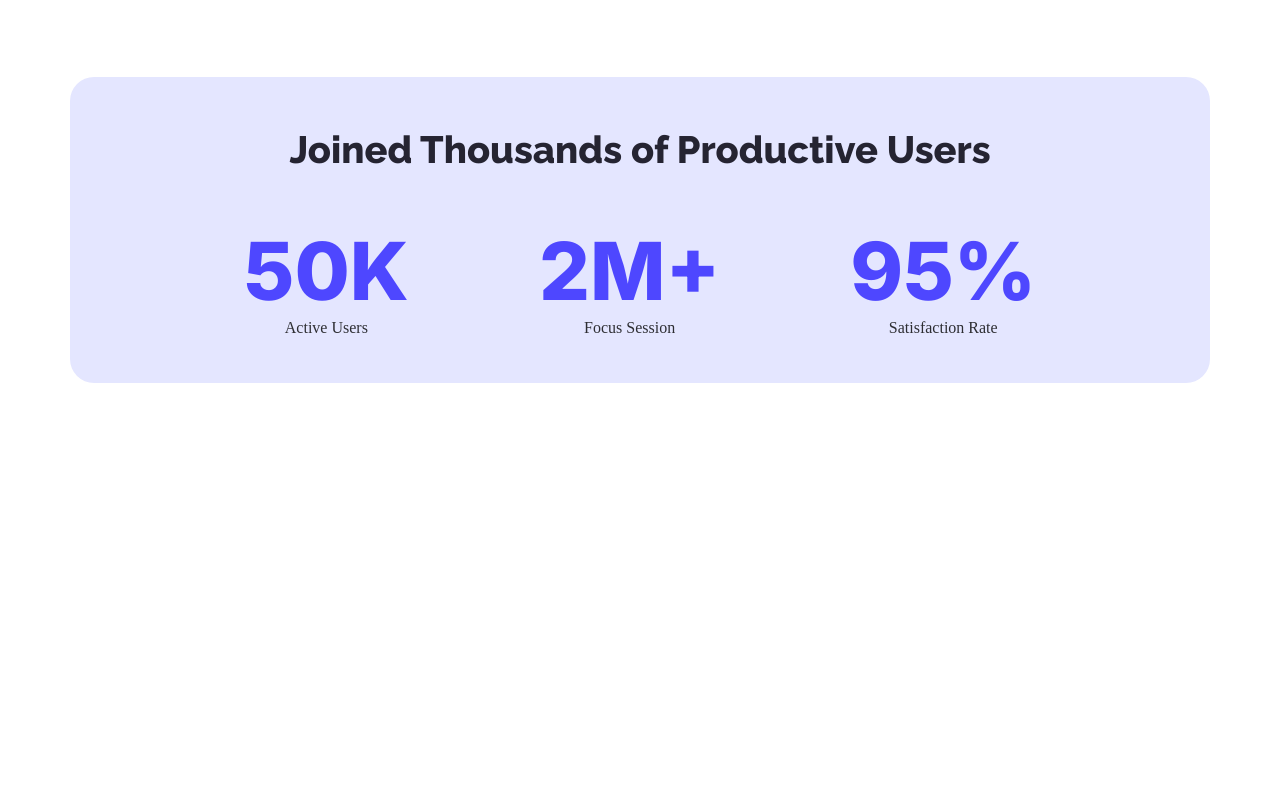
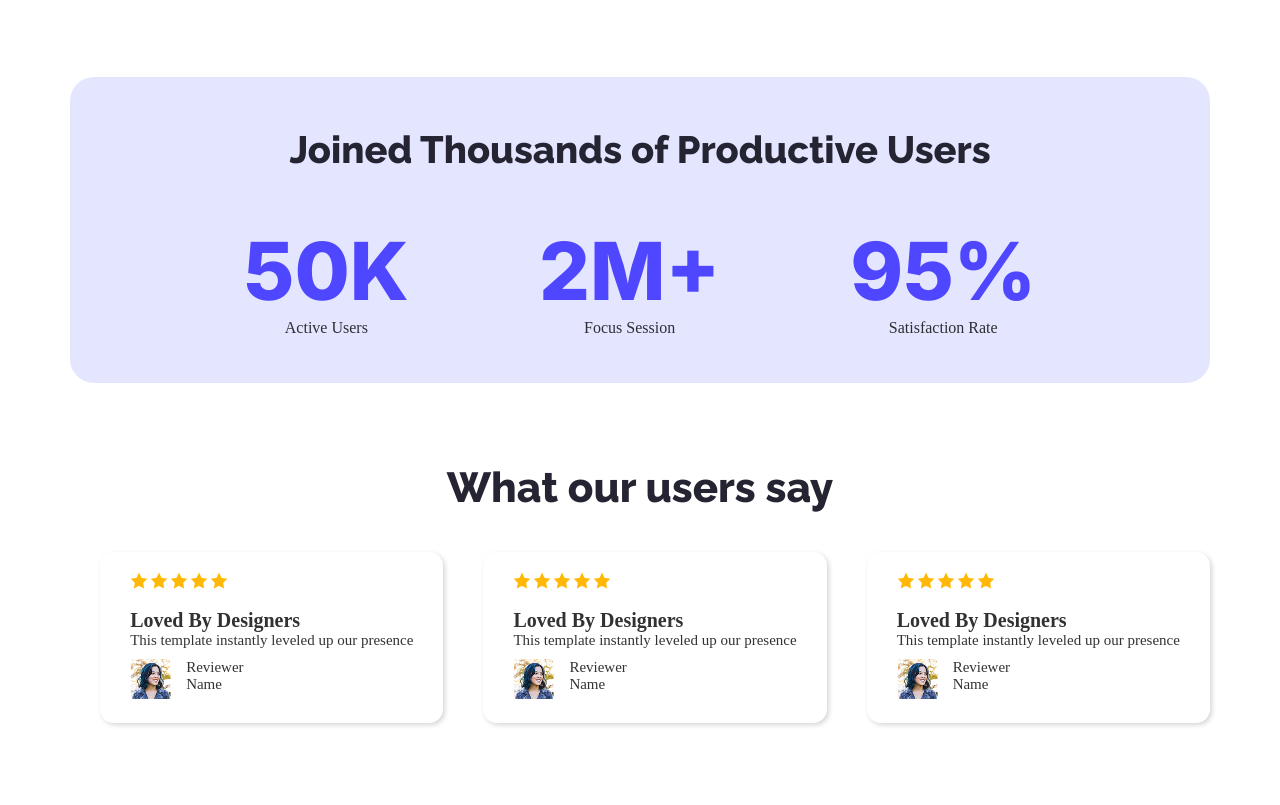
Before and after one commit to Mahfuz5634/Assignment-01, a plain HTML site: page index.html in a window 1280 px wide. Shown: the part 1211-2016 px from the top of the page. Before the commit the page ends 1674 px from the top, so only its background shows below. Drawn offline with Linux system fonts and the light colour scheme.

Commit message:
complete main-section-part3

```diff
--- a/index.css
+++ b/index.css
@@ -150,3 +150,59 @@ nav button:hover{
 .main2 p{
     opacity: 0.8;
 }
+.stars{
+    display: flex;
+    gap: 2px;
+
+}
+.main3{
+    max-width: 1140px;
+    height: 342px;
+    margin: 0 auto;
+
+}
+.main3 h1{
+    text-align: center;
+}
+.main3-card{
+    display: flex;
+    align-items: center;
+    justify-content: center;
+    gap: 40px;
+    margin-left: 30px;
+
+
+
+}
+.card1{
+   box-shadow: 2px 2px 5px rgba(0, 0, 0, 0.164);
+   padding: 20px 30px;
+   border-radius: 14px;
+
+
+}
+.main3-head{
+   margin-bottom: 40px;
+   font-size: 42px;
+    color:#252432;
+}
+.stars{
+   margin-bottom: 20px;
+}
+.main3 h5{
+    font-size: 20px;
+    opacity: 0.8;
+}
+.main3 p{
+    opacity: 0.8;
+    font-size: 15px;
+    margin-bottom: 10px;
+}
+.reviwe{
+    display: flex;
+    gap: 15px;
+
+}
+.hehe{
+
+}
--- a/index.html
+++ b/index.html
@@ -64,6 +64,70 @@
             </div>
           </div>
        </div>
+       <!-- main2 part end here -->
+
+       <!-- main3 part start here -->
+        <div class="main3">
+            <h1 class="main3-head raleway-font">What our users say</h1>
+            <div class="main3-card">
+                 <div class="card1">
+                   <div class="stars">
+                   <img src="./Assets/icon-star.png" alt="star">
+                   <img src="./Assets/icon-star.png" alt="star">
+                   <img src="./Assets/icon-star.png" alt="star">
+                   <img src="./Assets/icon-star.png" alt="star">
+                  <img src="./Assets/icon-star.png" alt="star">
+                 </div>
+                 <h5>Loved By Designers</h5>
+                 <p>This template instantly leveled up our presence</p>
+                 <div class="reviwe">
+                 <span><img src="./Assets/avatar.png" alt=""></span>
+                  <div>
+                    <p>Reviewer <br>
+                    Name</p>
+
+                </div>
+                 </div>
+                 </div>
+                 <div class="card1">
+                   <div class="stars">
+                   <img src="./Assets/icon-star.png" alt="star">
+                   <img src="./Assets/icon-star.png" alt="star">
+                   <img src="./Assets/icon-star.png" alt="star">
+                   <img src="./Assets/icon-star.png" alt="star">
+                  <img src="./Assets/icon-star.png" alt="star">
+                 </div>
+                 <h5>Loved By Designers</h5>
+                 <p>This template instantly leveled up our presence</p>
+                 <div class="reviwe">
+                 <span><img src="./Assets/avatar.png" alt=""></span>
+                 <div><p>Reviewer <br>
+                    Name</p></div>
+                 </div>
+                 </div>
+                 <div class="card1">
+                   <div class="stars">
+                   <img src="./Assets/icon-star.png" alt="star">
+                   <img src="./Assets/icon-star.png" alt="star">
+                   <img src="./Assets/icon-star.png" alt="star">
+                   <img src="./Assets/icon-star.png" alt="star">
+                  <img src="./Assets/icon-star.png" alt="star">
+                 </div>
+                 <h5>Loved By Designers</h5>
+                 <p>This template instantly leveled up our presence</p>
+                 <div class="reviwe">
+                 <span><img src="./Assets/avatar.png" alt=""></span>
+                 <div><p>Reviewer <br>
+                    Name</p></div>
+
+                 </div>
+                 </div>
+            </div>
+
+        </div>
+         <!-- main3 part end here -->
+
+
 
 
 </body>
```
